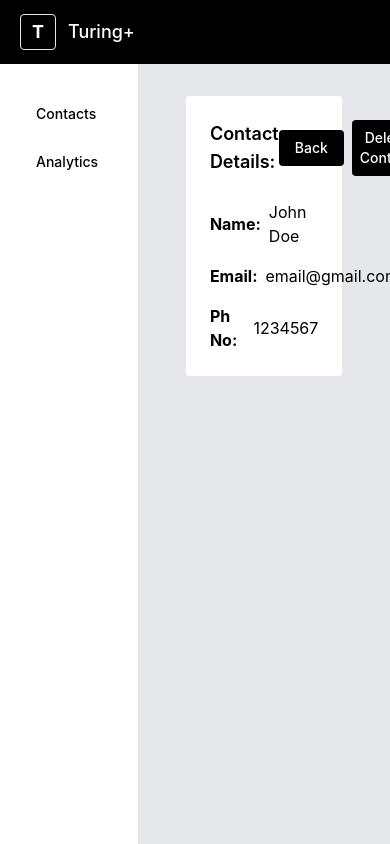
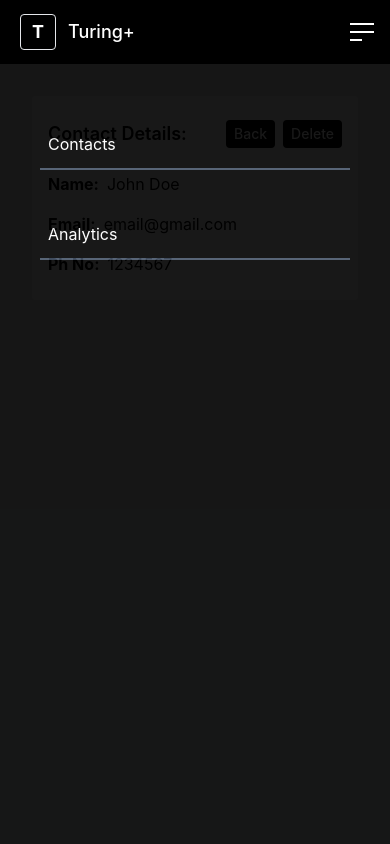
Before and after one commit to AdityaP68/contact-management-taiyo, a React (Vite) app: page /view-contact/1 in a window 390 px wide. Built offline with nearby package versions, Linux system fonts and the light colour scheme.

Commit message:
all done

```diff
--- a/src/components/Contacts/ContactsCard.tsx
+++ b/src/components/Contacts/ContactsCard.tsx
@@ -1,17 +1,14 @@
 import React from "react";
 import { Contact } from "../../utils/types";
 import { Link } from "react-router-dom";
-// import { useDispatch } from "react-redux";
-// import { deleteContact } from "../../redux-store/contactsSlice";
 
 type ContactsCardProps = {
   contact: Contact;
 }
 
 const ContactsCard: React.FC<ContactsCardProps> = ({ contact }) => {
-
   return (
-    <div className=" bg-white rounded overflow-hidden flex flex-col ">
+    <div className=" bg-white rounded overflow-hidden flex flex-col">
       <div className="h-40 w-full bg-slate-400 flex items-center justify-center">
         <strong className="text-white font-bold text-5xl">{contact?.name[0]}</strong>
       </div>
--- a/src/layout/Layout.tsx
+++ b/src/layout/Layout.tsx
@@ -1,18 +1,32 @@
-import React from "react";
+import React, { useState } from "react";
 import Sidebar from "./Sidebar/Sidebar";
 import Navbar from "./Navbar/Navbar";
-// import CreateContactModal from "../components/Contacts/CreateContactModal";
+import { Link } from "react-router-dom";
 
 type LayoutProps = {
   children: React.ReactNode;
 };
 
 function Layout({ children }: LayoutProps) {
+  const [isMenuOpen, setIsMenuOpen] = useState(true);
+
   return (
     <>
       {/* <CreateContactModal/> */}
       <div className="h-screen h-max-screen w-screen bg-gray-200">
-      <Navbar />
+        {isMenuOpen && (
+          <div className="h-screen w-screen bg-black absolute opacity-90 z-[10000]">
+            <ul className="mt-20 text-white w-full p-10 py-10 flex flex-col gap-10">
+              <li className="border-b-2 border-slate-600 py-3 px-2">
+                <Link to={"/"}>Contacts</Link>
+              </li>
+              <li className="border-b-2 border-slate-600 py-3 px-2">
+                <Link to={"/analytics"}>Analytics</Link>
+              </li>
+            </ul>
+          </div>
+        )}
+        <Navbar setIsMenuOpen={setIsMenuOpen} />
         <div className="flex h-full pt-16">
           <Sidebar />
           <main className="flex flex-col align-center w-full h-full overflow-y-auto p-8">
@@ -22,7 +36,6 @@ function Layout({ children }: LayoutProps) {
       </div>
     </>
   );
-
 }
 
 export default Layout;
--- a/src/layout/Navbar/Navbar.tsx
+++ b/src/layout/Navbar/Navbar.tsx
@@ -1,10 +1,24 @@
+import React from 'react';
 
+type NavbarProps = {
+  setIsMenuOpen: React.Dispatch<React.SetStateAction<boolean>>;
+};
 
-function Navbar() {
+function Navbar({setIsMenuOpen}: NavbarProps) {
+
   return (
-    <div className="w-full h-16 bg-black text-white absolute top-0 left-0 p-2 flex items-center ">
-      <div className="border h-9 w-9 rounded ml-3 overflow-hidden flex justify-center items-center font-bold text-lg">T</div>
+    <div className="w-full h-16 bg-black text-white absolute top-0 left-0 p-2 flex items-center z-[10002]">
+      <div className="border h-9 w-9 rounded ml-3 overflow-hidden flex justify-center items-center font-bold text-lg">
+        T
+      </div>
       <h1 className="ml-3 font-medium text-lg">Turing+</h1>
+      <div className="space-y-1.5 ml-auto mr-2 md:hidden" onClick={()=>{
+        setIsMenuOpen(prev => !prev)
+      }}>
+        <span className="block w-6 h-0.5 bg-white"></span>
+        <span className="block w-6 h-0.5 bg-white"></span>
+        <span className="block w-3 h-0.5 bg-white"></span>
+      </div>
     </div>
   );
 }
--- a/src/layout/Sidebar/Sidebar.tsx
+++ b/src/layout/Sidebar/Sidebar.tsx
@@ -22,7 +22,7 @@ function Sidebar() {
   console.log(activeLink);
 
   return (
-    <aside className="w-60 bg-white pt-6">
+    <aside className="hidden md:block md:w-44 lg:w-52 xl:w-60 bg-white pt-6">
       <ul className="py-2 pl-2 pr-4 ml-2 flex flex-col gap-3 ">
         {links.map((link: LinkItem, key: number) => (
           <li
--- a/src/pages/Contacts.tsx
+++ b/src/pages/Contacts.tsx
@@ -1,6 +1,5 @@
 import { useSelector } from "react-redux";
 import ContactsCard from "../components/Contacts/ContactsCard";
-import Card from "../components/UI/Card";
 import { Contact } from "../utils/types";
 // import CreateContactModal from "../components/Contacts/CreateContactModal";
 // import { createPortal } from "react-dom";
@@ -18,25 +17,22 @@ function Contacts() {
   console.log(contacts);
 
   return (
-    <>
     <div>
-        <Card>
+      <div className="flex flex-col gap-2 sm:flex-row sm:justify-between bg-white p-4 rounded">
         <p className="p-2 font-medium">Total Contacts: {contacts.length}</p>
-
-          <Link to={'/create-contact'}
-            className="bg-black text-white py-2 px-4 rounded ml-auto hover:bg-gray-900"
+        <Link
+          to={"/create-contact"}
+          className="bg-black sm:text-base text-white py-2 px-4 rounded hover:bg-gray-900"
         >
           + create a new contact
         </Link>
-
-        </Card>
-        <section className="grid grid-cols-4 gap-4 mt-6 w-full">
+      </div>
+      <section className="grid sm:grid-cols-2 md:grid-cols-3 lg:grid-cols-4 2xl:grid-cols-5 gap-4 mt-6 w-full">
         {contacts.map((contact) => (
           <ContactsCard key={contact.id} contact={contact} />
         ))}
       </section>
     </div>
-    </>
   );
 }
 
--- a/src/pages/CreateContact.tsx
+++ b/src/pages/CreateContact.tsx
@@ -31,9 +31,9 @@ function CreateContact() {
     navigate("/");
   };
   return (
-    <div className="bg-white px-8 py-6 rounded w-10/12 mx-auto">
+    <div className="bg-white px-8 py-6 rounded w-full sm:w-10/12 mx-auto">
       <div className="flex items-center justify-between">
-        <h1 className="font-semibold text-lg mt-2 ">Create a New Contact:</h1>
+        <h1 className="font-semibold text-lg">Create Contact:</h1>
         <Link
           to="/"
           className="text-white text-xs bg-black py-2 px-4 rounded i"
@@ -41,11 +41,11 @@ function CreateContact() {
           back
         </Link>
       </div>
-      <form className=" mt-10 flex flex-col gap-4" onSubmit={handleSubmit}>
+      <form className="mt-6 sm:mt-10 flex flex-col gap-4" onSubmit={handleSubmit}>
         <div className="flex gap-3 items-center">
-          <strong className="text-slate-500 w-20">Name:</strong>
+          <strong className=" w-20">Name:</strong>
           <input
-            className="border border-slate-600 w-full py-2 px-4 rounded"
+            className="border border-slate-600 w-full py-2 px-4 rounded placeholder:text-sm sm:placeholder:text-base"
             type="text"
             value={name}
             onChange={(e) => setName(e.target.value)}
@@ -53,9 +53,9 @@ function CreateContact() {
           />
         </div>
         <div className="flex gap-3 items-center">
-          <strong className="text-slate-500 w-20">Email:</strong>
+          <strong className=" w-20">Email:</strong>
           <input
-            className="border border-slate-600 w-full py-2 px-4 rounded"
+            className="border border-slate-600 w-full py-2 px-4 rounded placeholder:text-sm sm:placeholder:text-base"
             type="email"
             value={email}
             onChange={(e) => setEmail(e.target.value)}
@@ -63,9 +63,9 @@ function CreateContact() {
           />
         </div>
         <div className="flex gap-3 items-center">
-          <strong className="text-slate-500 w-20">Ph-No:</strong>
+          <strong className=" w-20">Ph-No:</strong>
           <input
-            className="border border-slate-600 w-full py-2 px-4 rounded"
+            className="border border-slate-600 w-full py-2 px-4 rounded placeholder:text-sm sm:placeholder:text-base"
             type="number"
             value={phoneNumber}
             onChange={(e) => setPhoneNumber(e.target.value)}
@@ -74,7 +74,7 @@ function CreateContact() {
         </div>
         <button
           type="submit"
-          className="bg-black text-white font-medium p-2 rounded"
+          className="bg-black text-white font-medium p-2 rounded mt-4"
         >
           Submit
         </button>
--- a/src/pages/EditContact.tsx
+++ b/src/pages/EditContact.tsx
@@ -43,24 +43,26 @@ function EditContact() {
   const handleDelete = () => {
     if (contact) {
       dispatch(deleteContact(contact.id)); // Dispatch the deleteContact action
-      navigate('/') // Redirect to contacts list
+      navigate("/"); // Redirect to contacts list
     }
   };
 
-  console.log(contact);
   return (
-    <div className="bg-white rounded w-10/12 p-8 mx-auto">
+    <div className="bg-white rounded p-6 sm:p-8 mx-auto">
       <div className="flex  justify-between items-center ">
-        <h1 className="font-semibold text-lg">Contact Details:</h1>
+        <h1 className="font-semibold text-lg">Edit Details:</h1>
         <div className="flex items-center gap-2">
           <Link
             to={"/"}
-            className="bg-black text-white p-2 px-4 rounded font-medium text-sm"
+            className="bg-black text-white py-1 px-2  sm:p-2 sm:px-4 rounded font-medium text-sm"
           >
             Back
           </Link>
-          <button onClick={handleDelete} className="bg-black text-white p-2 rounded font-medium text-sm">
-            Delete Contact
+          <button
+            onClick={handleDelete}
+            className="bg-black text-white py-1 px-2 sm:p-2 sm:px-4 rounded font-medium text-sm"
+          >
+            Delete
           </button>
         </div>
       </div>
--- a/src/pages/ViewContact.tsx
+++ b/src/pages/ViewContact.tsx
@@ -26,21 +26,21 @@ function ViewContact() {
   };
 
   return (
-    <div className="bg-white rounded w-10/12 p-6 mx-auto">
+    <div className="bg-white rounded w-full sm:w-10/12 p-4 py-6 sm:p-6 mx-auto">
       <div className="flex  justify-between items-center ">
         <h1 className="font-semibold text-lg">Contact Details:</h1>
         <div className="flex items-center gap-2">
           <Link
             to={"/"}
-            className="bg-black text-white p-2 px-4 rounded font-medium text-sm"
+            className="bg-black text-white py-1 px-2  sm:p-2 sm:px-4 rounded font-medium text-sm"
           >
             Back
           </Link>
           <button
             onClick={handleDelete}
-            className="bg-black text-white p-2 rounded font-medium text-sm"
+            className="bg-black text-white py-1 px-2 sm:p-2 sm:px-4 rounded font-medium text-sm"
           >
-            Delete Contact
+            Delete
           </button>
         </div>
       </div>
```
Lines whose indentation alone changed are shown as unchanged.
